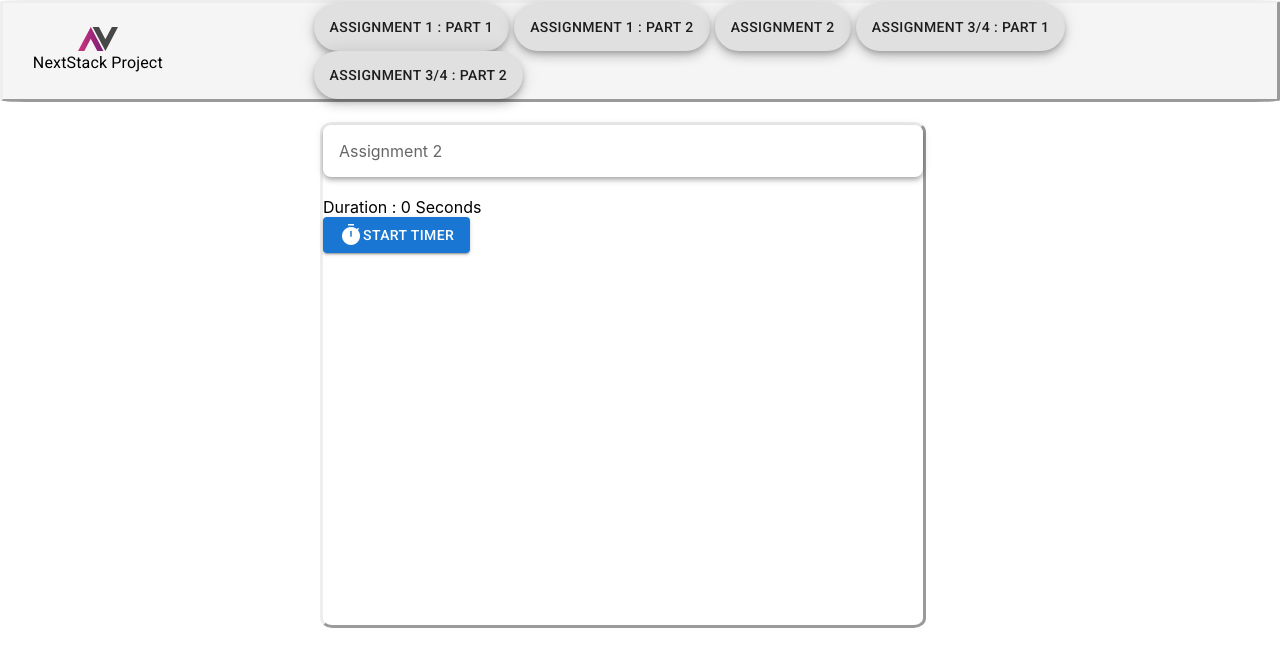
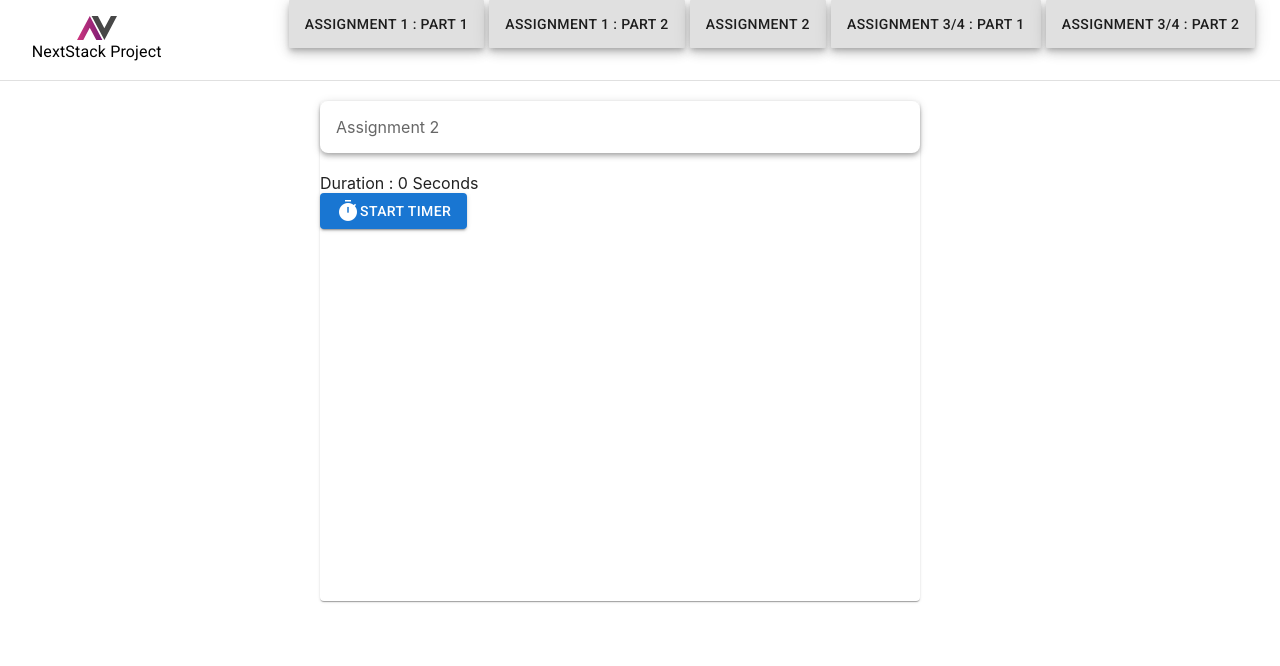
Before and after one commit to AnandSukumaranBlbi/testproject, a React (Create React App) app: page /assignment2 in a window 1280 px wide. Shown: the top 666 px of the page. Built offline with nearby package versions, Linux system fonts and the light colour scheme.

Commit message:
design changes

```diff
--- a/src/App.css
+++ b/src/App.css
@@ -47,9 +47,14 @@
   border-radius: 2%;
 }
 .appBar {
-  border-radius: 2%;
+  /* border-radius: 2%;
   border-style: outset;
   background-color: whitesmoke;
+  height: 80px;
+  width: 100%; */
+}
+.fabStyle {
+  border-radius: 1%;
 }
 
 .material-symbols-outlined {
--- a/src/Components/landing.js
+++ b/src/Components/landing.js
@@ -15,6 +15,7 @@
   DialogContent,
   DialogContentText,
   DialogTitle,
+  Divider,
   Drawer,
   Fab,
   Fade,
@@ -86,7 +87,7 @@
                     </Button>
 
                     <Hidden lgDown="false">
-                      <Box style={{ width: 150 }}></Box>
+                      <Box style={{ width: 120 }}></Box>
                       {/* <Tabs
                         value={this.state.value}
                         onChange={this.handleChange}
@@ -104,23 +105,33 @@
                         sx={{ flexGrow: 1 }}
                       >
                         <Link style={{ color: "inherit" }} to="/assignment1_1">
-                          <Fab variant="extended">Assignment 1 : Part 1</Fab>
+                          <Fab variant="extended" style={{ borderRadius: 1 }}>
+                            Assignment 1 : Part 1
+                          </Fab>
                         </Link>
                         &nbsp;
                         <Link style={{ color: "inherit" }} to="/assignment1_2">
-                          <Fab variant="extended">Assignment 1 : Part 2</Fab>
+                          <Fab variant="extended" style={{ borderRadius: 1 }}>
+                            Assignment 1 : Part 2
+                          </Fab>
                         </Link>
                         &nbsp;
                         <Link style={{ color: "inherit" }} to="/assignment2">
-                          <Fab variant="extended"> Assignment 2</Fab>
+                          <Fab variant="extended" style={{ borderRadius: 1 }}>
+                            Assignment 2
+                          </Fab>
                         </Link>
                         &nbsp;
                         <Link style={{ color: "inherit" }} to="/assignment3_1">
-                          <Fab variant="extended">Assignment 3/4 : Part 1</Fab>
+                          <Fab variant="extended" style={{ borderRadius: 1 }}>
+                            Assignment 3/4 : Part 1
+                          </Fab>
                         </Link>
                         &nbsp;
                         <Link style={{ color: "inherit" }} to="/assignment3_2">
-                          <Fab variant="extended"> Assignment 3/4 : Part 2</Fab>
+                          <Fab variant="extended" style={{ borderRadius: 1 }}>
+                            Assignment 3/4 : Part 2
+                          </Fab>
                         </Link>
                         &nbsp;
                       </Typography>
@@ -135,6 +146,7 @@
                     </Hidden>
                   </Toolbar>
                 </AppBar>
+                <Divider />
               </Grid>
             </Box>
             <Grid item xs={12} sm={12}>
@@ -149,8 +161,7 @@
                   }}
                 ></Box>
               </Hidden>
-              <Box
-                class="mainDivs"
+              <Paper
                 style={{
                   marginTop: 20,
                   width: 600,
@@ -222,7 +233,7 @@
                     }
                   />
                 </Routes>
-              </Box>
+              </Paper>
             </Grid>
           </Grid>
 
@@ -246,7 +257,10 @@
             aria-describedby="alert-dialog-slide-description"
             style={{ position: "absolute", left: 0, bottom: 0 }}
           >
-            <DialogTitle>{"Menu"}</DialogTitle>
+            <DialogTitle style={{ margin: "auto", color: "inherit" }}>
+              {"Menu"}
+            </DialogTitle>
+            <Divider />
             <DialogContent>
               <DialogContentText id="alert-dialog-slide-description">
                 <Typography variant="h1" component="div" sx={{ flexGrow: 1 }}>
@@ -268,6 +282,7 @@
                         </Link>
                       </Button>
                     </ListItem>
+                    <Divider />
                     <ListItem>
                       <Button style={{ color: "inherit" }}>
                         <Link
@@ -279,6 +294,7 @@
                         </Link>
                       </Button>
                     </ListItem>
+                    <Divider />
                     <ListItem>
                       <Button style={{ color: "inherit" }}>
                         <Link
@@ -290,6 +306,7 @@
                         </Link>
                       </Button>
                     </ListItem>
+                    <Divider />
                     <ListItem>
                       <Button style={{ color: "inherit" }}>
                         <Link
@@ -301,6 +318,7 @@
                         </Link>
                       </Button>
                     </ListItem>
+                    <Divider />
                     <ListItem>
                       <Button style={{ color: "inherit" }}>
                         <Link
@@ -312,6 +330,7 @@
                         </Link>
                       </Button>
                     </ListItem>
+                    <Divider />
                   </List>
                 </Typography>
               </DialogContentText>
```
